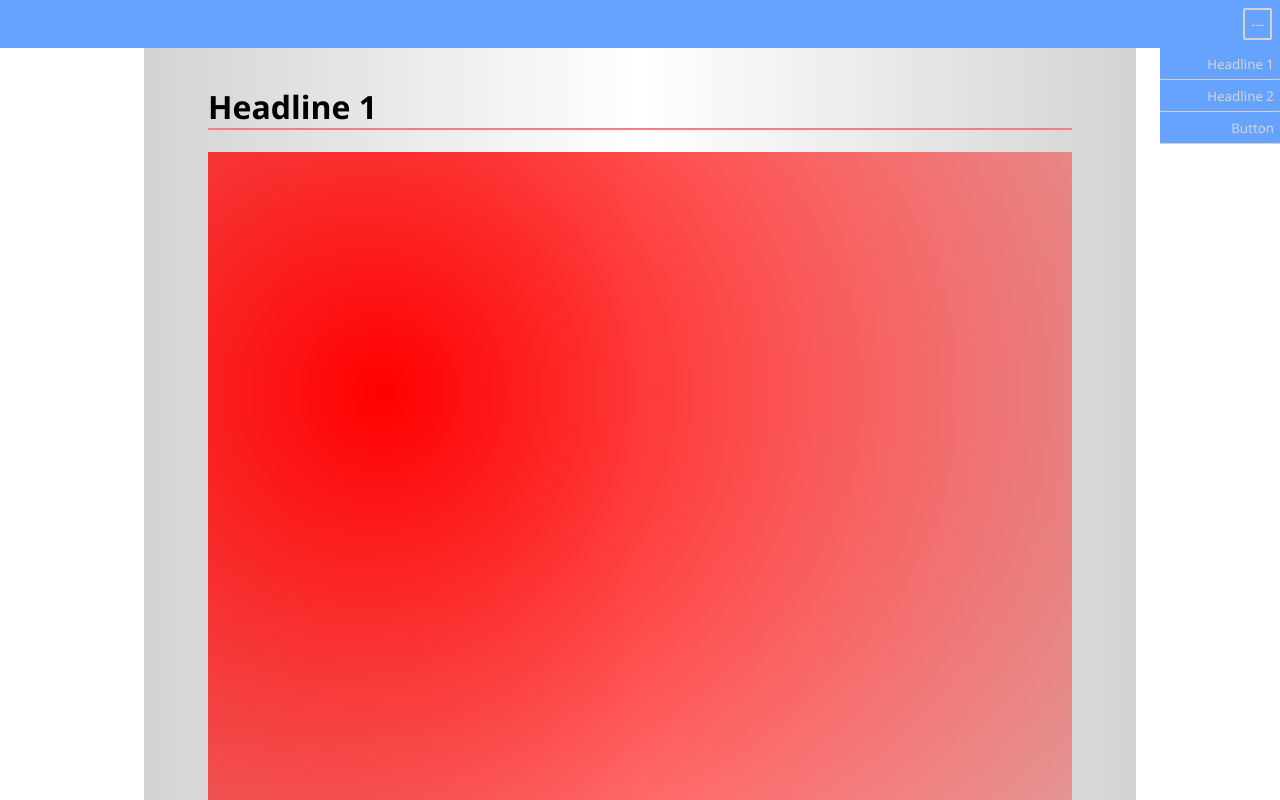
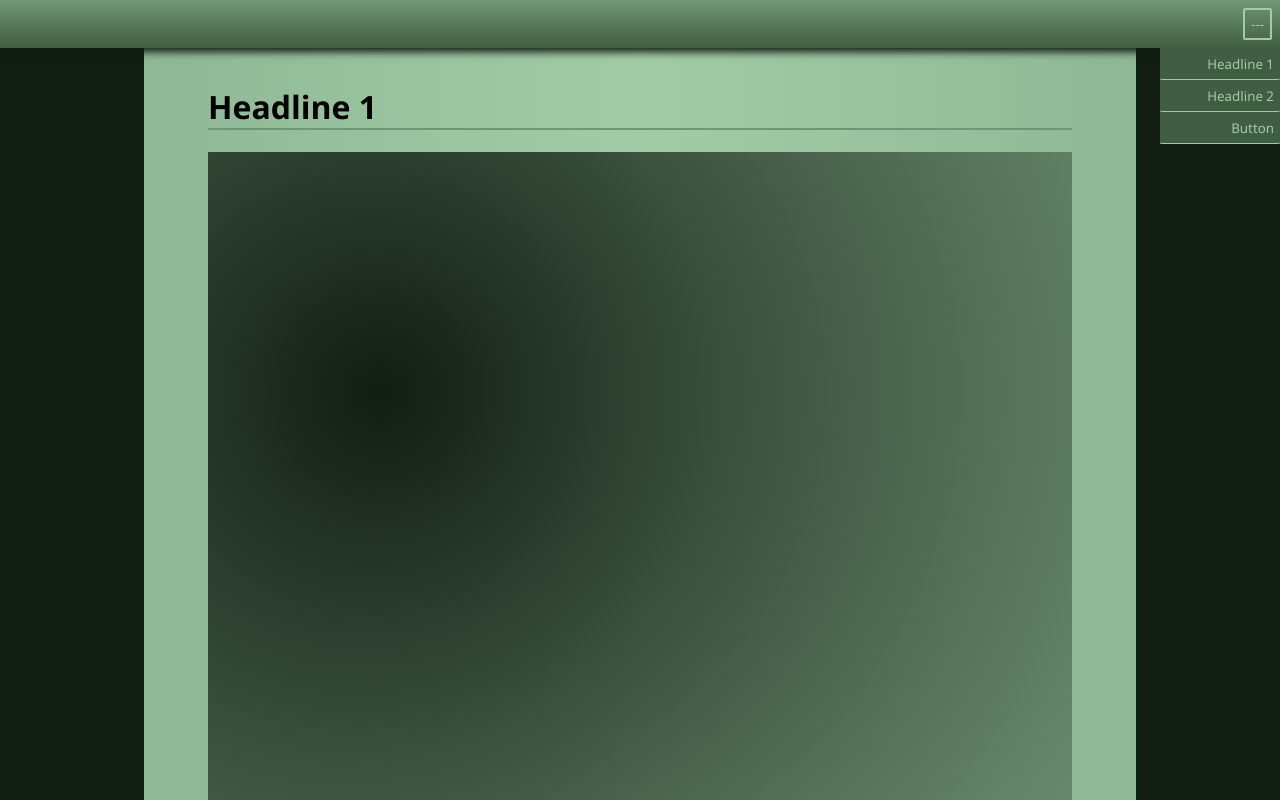
Before and after one commit to Kharonus/webpack-website, a website built with webpack: page index.html in a window 1280 px wide. Both pictures are taken after a click on the button "---". Shown: the top 800 px of the page. Built offline with nearby package versions, Linux system fonts and the light colour scheme.

Commit message:
Update color scheme

```diff
--- a/src/style/buttons.scss
+++ b/src/style/buttons.scss
@@ -15,13 +15,13 @@ button {
     }
 
     &.icon {
-        color: $lightgray;
+        color: $brightgreen;
     }
 
     &.list {
         width: 120px;
         text-align: right;
-        color: lightgray;
+        color: $brightgreen;
         border-bottom-width: 1px;
         border-top-width: 0;
         border-right-width: 0;
--- a/src/style/styles.scss
+++ b/src/style/styles.scss
@@ -9,10 +9,10 @@
 body {
     height: 100vh;
     margin: 0;
+    background-color: $darkgreen;
 }
 
 .header {
-    background-color: $blue;
     height: $header-height;
     width: 100%;
     position: fixed;
@@ -21,6 +21,8 @@ body {
     flex-direction: row;
     justify-content: flex-end;
     align-items: center;
+    background-image: linear-gradient($green, $shadegreen);
+    box-shadow: 0 4px 8px $darkgreen;
 }
 
 #navigation-menu {
@@ -31,7 +33,7 @@ body {
     top: $header-height;
     visibility: collapse;
     list-style: none;
-    background-color: $blue;
+    background-color: $shadegreen;
 
     li {
         width: fit-content;
@@ -41,16 +43,16 @@ body {
 
 .content {
     padding: 4em;
-    background-image: linear-gradient(to right, lightgray, white, lightgray);
+    background-image: linear-gradient(to right, $lightgreen, $brightgreen, $lightgreen);
 
     h1 {
-        border-bottom: 2px solid lightcoral;
+        border-bottom: 2px solid $green;
     }
 
     .placeholder {
         width: 100%;
         height: 1200px;
-        background-image: radial-gradient(circle at 20% 20%, red, transparent);
+        background-image: radial-gradient(circle at 20% 20%, $darkgreen, transparent);
     }
 }
 
--- a/src/style/variables.scss
+++ b/src/style/variables.scss
@@ -1,6 +1,11 @@
 /* Colors */
-$blue: #66a3ff;
-$lightgray: lightgray;
+/* Color scheme generated by https://coolors.co/a1cca5-8fb996-709775-415d43-111d13 */
+$darkgreen: #111D13;
+$shadegreen: #415D43;
+$green: #709775;
+$lightgreen: #8FB996;
+$brightgreen: #A1CCA5;
+
 
 /* Constants */
 $header-height: 48px;
```
